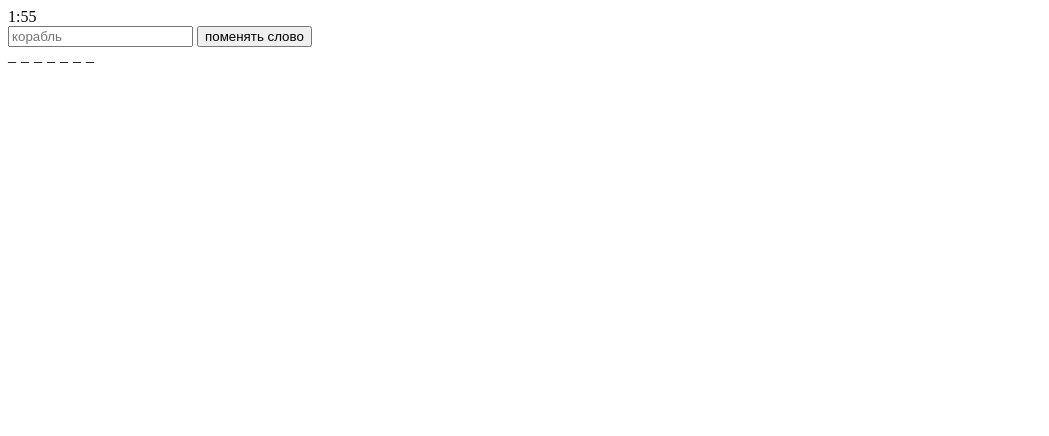
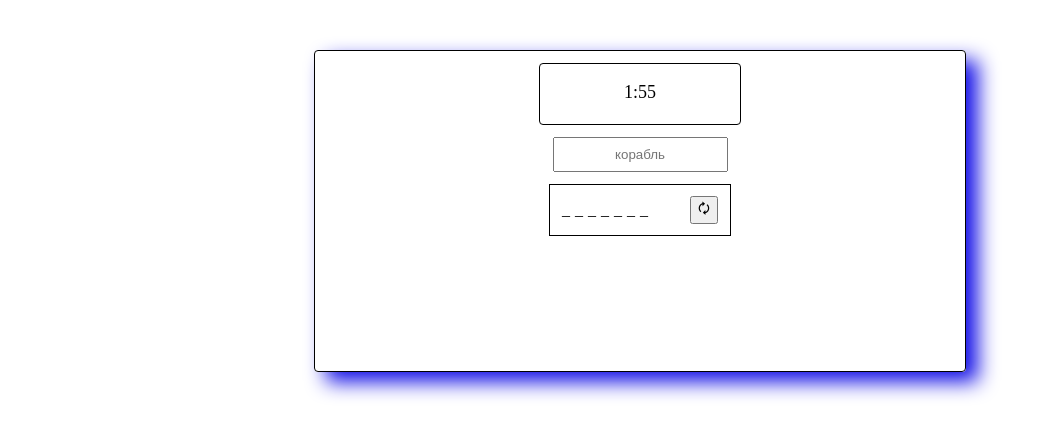
Before and after one commit to NikolayV11/Slon, a plain HTML site: page index.html in a window 1280 px wide. Shown: the whole page, without its empty margins (0-1049 px from the left). Drawn offline with Linux system fonts and the light colour scheme.

Commit message:
style 1_0

```diff
--- a/index.html
+++ b/index.html
@@ -1,16 +1,22 @@
 <!DOCTYPE html>
 <html lang="ru">
   <head>
-  <meta charset="UTF-8">
-  <meta name="viewport" content="width=device-width, initial-scale=1.0">
-  <meta http-equiv="X-UA-Compatible" content="ie=edge">
+    <link rel="stylesheet" href="style.css" />
+    <meta charset="UTF-8" />
+    <meta name="viewport" content="width=device-width, initial-scale=1.0" />
+    <meta http-equiv="X-UA-Compatible" content="ie=edge" />
     <title>слон</title>
   </head>
   <body>
-  <div class="timeOut">2:00</div>
-  <input maxvalue="2" class="inputIn" type="text" placeholder="буква"/>
-  <button class="btnIn" type="submit">поменять слово</button>
-  <div style="letter-spacing: 5px;" class="result"></div>
+    <div class="conteiner">
+      <div class="timer"><p class="timeOut">2:00</p></div>
+      <div class="inputWin"><input class="inputIn" type="text" /></div>
+      <div class="navCont">
+        <div style="letter-spacing: 5px" class="result"></div>
+        <button class="btnIn" type="submit" title="поменять слово">🗘</button>
+      </div>
+    </div>
+
     <script src="script.js"></script>
   </body>
 </html>
--- a/script.js
+++ b/script.js
@@ -1,13 +1,18 @@
-const resultOut = document.querySelector('.result');
+const resultOut = document.querySelector(".result");
 const inputIn = document.querySelector(".inputIn");
 const btnIn = document.querySelector(".btnIn");
-const timeOut = document.querySelector('.timeOut');
+const timeOut = document.querySelector(".timeOut");
 
-let array = [{name: "титаник", clue: "корабль"}, {name: "солнце", clue: "звезда"}, {name: "слон", clue: "большой серый"}, {name: "мкс", clue: "международная станция"}];
+let array = [
+  { name: "титаник", clue: "корабль" },
+  { name: "солнце", clue: "звезда" },
+  { name: "слон", clue: "большой серый" },
+  { name: "мкс", clue: "международная станция" },
+];
 let rand;
-function wordUpdate(){
 
- rand = Math.floor(Math.random()*array.length);
+function wordUpdate() {
+  rand = Math.floor(Math.random() * array.length);
 
   //подсказка в input
   inputIn.setAttribute("placeholder", array[rand].clue);
@@ -19,13 +24,13 @@ wordUpdate();
 let secTime = 59;
 let munTime = 1;
 
-function countdown (){
-  let times = setInterval(()=>{
+function countdown() {
+  let times = setInterval(() => {
     timeOut.innerHTML = `${munTime}:${secTime}`;
-  if (munTime == 0 && secTime == 0){
+    if (munTime == 0 && secTime == 0) {
       clearInterval(times);
     }
-  if (secTime <= 0){
+    if (secTime <= 0) {
       munTime--;
       secTime = 5;
     }
@@ -34,31 +39,29 @@ function countdown (){
 }
 countdown();
 
-
 //ограничение ввода
-function inResult (){
-  if(munTime <= 0){
+function inResult() {
+  if (munTime <= 0) {
     this.value = this.value.substr(0, 0);
-  alert("Время закончилось")
+    alert("Время закончилось");
   }
   this.value = this.value.substr(0, 1);
 }
 
-
 // обработка слова
 let strRan = "";
-function updateStrRan(){
-  for(let i= 0; i < array[rand].name.length; i++){
+function updateStrRan() {
+  for (let i = 0; i < array[rand].name.length; i++) {
     strRan += "_";
   }
 }
 updateStrRan();
 
-function strIn (){
+function strIn() {
   let arr = strRan.split("");
-  for (let i = 0; i < array[rand].name.length; i++){
-     for (let j = i; j < array[rand].name.length; j++){
-        if(inputIn.value.toLowerCase() == array[rand].name[j]){
+  for (let i = 0; i < array[rand].name.length; i++) {
+    for (let j = i; j < array[rand].name.length; j++) {
+      if (inputIn.value.toLowerCase() == array[rand].name[j]) {
         arr.splice(j, 1, inputIn.value.toLowerCase());
       }
     }
@@ -69,13 +72,14 @@ function strIn (){
 }
 
 // вывод с поля ввода
-function resultInput (){
+function resultInput() {
   resultOut.innerHTML = `${strRan}`;
-    if(array[rand].name == strRan){
+  if (array[rand].name == strRan) {
     alert("победа");
   }
 }
 resultInput();
 
 btnIn.ontouchstart = strIn;
+btnIn.onclick = strIn;
 inputIn.oninput = inResult;
--- /dev/null
+++ b/style.css
@@ -0,0 +1,45 @@
+.conteiner {
+  border: 1px solid #000;
+  box-shadow: 12px 10px 20px rgb(19, 15, 231);
+  border-radius: 4px;
+  width: 650px;
+  height: 320px;
+  margin: 50px auto 0px;
+}
+.timer {
+  border: 1px solid #000;
+  border-radius: 4px;
+  width: 200px;
+  height: 60px;
+  margin: 12px auto 0px;
+  text-align: center;
+}
+.timeOut {
+  font-size: 18px;
+  padding-top: -1px;
+}
+.inputWin {
+  width: 175px;
+  height: 35px;
+  margin: 12px auto 0px;
+}
+.inputIn {
+  width: 167px;
+  height: 29px;
+  text-align: center;
+}
+.navCont {
+  border: 1px solid #000;
+  display: flex;
+  margin: 12px auto;
+  gap: 13px;
+  width: 180px;
+  height: 50px;
+  justify-content: center;
+}
+.btnIn {
+  margin: auto;
+}
+.result {
+  margin: auto;
+}
```
Lines whose indentation alone changed are shown as unchanged.
